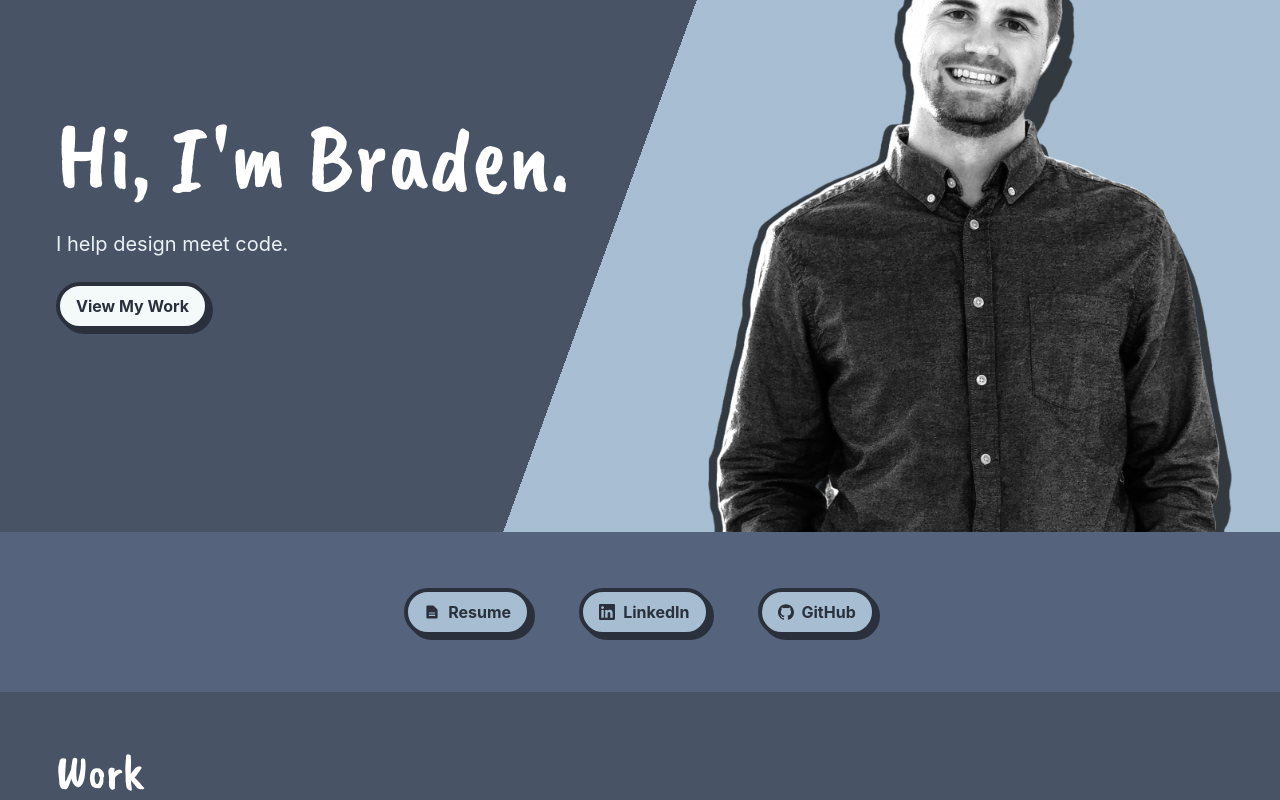
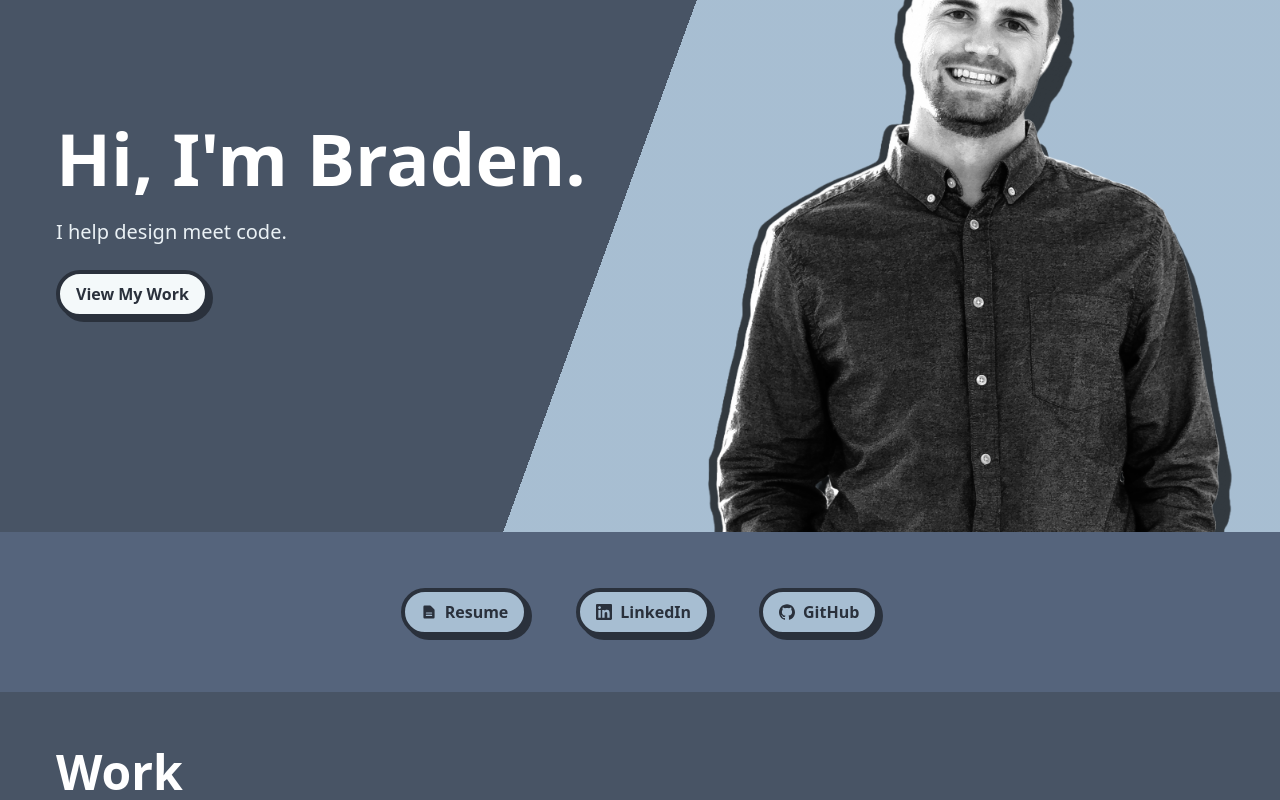
Before and after one commit to bradenfrazer/portfolio, a React (Vite) app: page / in a window 1280 px wide. Shown: the part 220-1020 px from the top of the page. Built offline with nearby package versions, Linux system fonts and the light colour scheme.

Commit message:
update fonts

```diff
--- a/package.json
+++ b/package.json
@@ -10,7 +10,8 @@
     "preview": "vite preview"
   },
   "dependencies": {
-    "@fontsource/caveat-brush": "^5.0.8",
+    "@fontsource-variable/overpass": "^5.0.16",
+    "@fontsource-variable/quicksand": "^5.0.15",
     "@heroicons/react": "^2.0.18",
     "class-variance-authority": "^0.7.0",
     "react": "^18.2.0",
--- a/src/App.tsx
+++ b/src/App.tsx
@@ -1,4 +1,5 @@
-import "@fontsource/caveat-brush";
+import "@fontsource-variable/quicksand";
+import "@fontsource-variable/overpass";
 
 import { About } from "./components/About";
 import { Contact } from "./components/Contact";
--- a/src/components/Hero.tsx
+++ b/src/components/Hero.tsx
@@ -9,7 +9,7 @@ export const Hero = (props: HeroProps) => {
   return (
     <Section variant="hybrid" className="pb-0 pt-20 md:pb-0 md:pt-32">
       <div className="w-full pt-5 md:pt-0">
-        <h1 className="mb-4 sm:text-5xl md:text-6xl lg:text-7xl xl:text-8xl">
+        <h1 className="mb-4 sm:text-4xl md:text-5xl lg:text-6xl xl:text-7xl">
           Hi, I'm Braden.
         </h1>
         <p className="lead text-base sm:text-xl">I help design meet code.</p>
--- a/src/components/Section.tsx
+++ b/src/components/Section.tsx
@@ -28,7 +28,10 @@ export const Section = (props: SectionProps) => {
     <section className={cx(sectionClasses({ variant }), className)}>
       <Container className={cx("prose group-[.text-light]:prose-invert")}>
         {title && (
-          <h2 id={title.toLowerCase()} className="m-0 text-4xl md:text-5xl">
+          <h2
+            id={title.toLowerCase()}
+            className="m-0 text-3xl md:text-4xl lg:text-5xl"
+          >
             {title}
           </h2>
         )}
--- a/src/index.css
+++ b/src/index.css
@@ -15,7 +15,7 @@
 }
 
 :root {
-  font-family: Inter, system-ui, Avenir, Helvetica, Arial, sans-serif;
+  font-family: "Overpass Variable", system-ui, sans-serif;
   line-height: 1.5;
   font-weight: 400;
 
--- a/tailwind.config.js
+++ b/tailwind.config.js
@@ -55,7 +55,7 @@ export default {
         DEFAULT: {
           css: {
             "h1, h2": {
-              fontFamily: "'Caveat Brush', sans-serif",
+              fontFamily: "'Quicksand Variable', system-ui, sans-serif",
             },
             p: {
               color: theme("colors.primary.950"),
```
Also changed, not shown: 1 other file (tests, documents, lock files or other folders).
